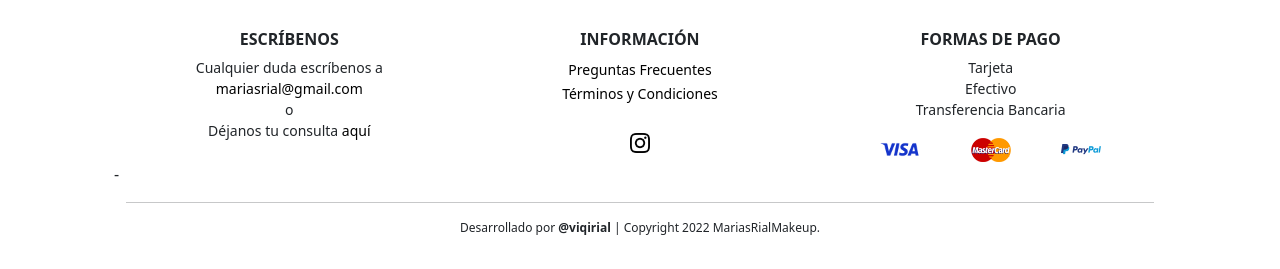
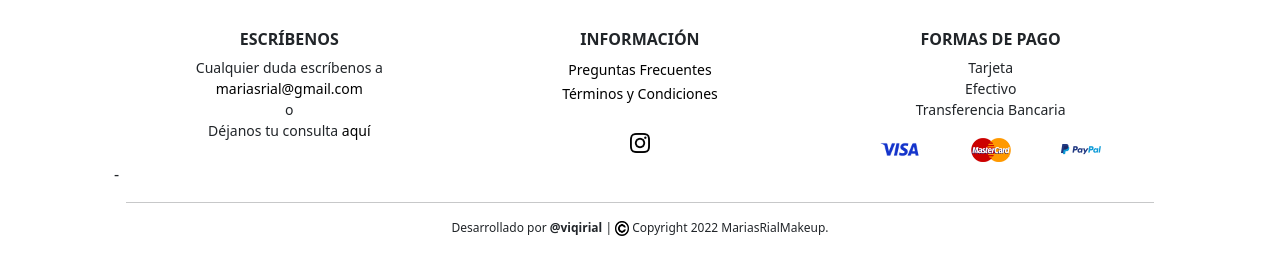
Before and after one commit to VictoriaRial20/MAKEUP_MariaRial, a website: page pages/contacto.html in a window 1280 px wide. Shown: the part 872-1141 px from the top of the page. Drawn offline with nearby package versions, Linux system fonts and the light colour scheme.

Commit message:
Aregando logo de CopyRight

```diff
--- a/pages/contacto.html
+++ b/pages/contacto.html
@@ -174,7 +174,8 @@
             <div class="col-md-12 col-sm-12">
                 <hr>
                 <div class="col-md-12 col-sm-12 text-center">
-                    <p class="footer__elementos2"> Desarrollado por <strong>@viqirial</strong> | Copyright 2022
+                    <p class="footer__elementos2"> Desarrollado por <strong>@viqirial</strong> | <img
+                        class="footer__logo2" src="../img/copy.png" alt="imgcopyright"> Copyright 2022
                         MariasRialMakeup. </p>
                 </div>
             </div>
--- a/scss/_footer.scss
+++ b/scss/_footer.scss
@@ -6,6 +6,10 @@
         &:hover{
             transform: scale(1.1);
         }
+    }
+    .footer__logo2{
+        width: 14px;
+        height: auto;
     }
     .footer__elementos{
         font-size: 14px;
```
Also changed, not shown: index.html (+1 -1 lines), pages/cursos.html (+2 -1 lines), pages/maquillajes.html (+2 -1 lines), pages/sobrenos.html (+2 -1 lines), css/main.css.
